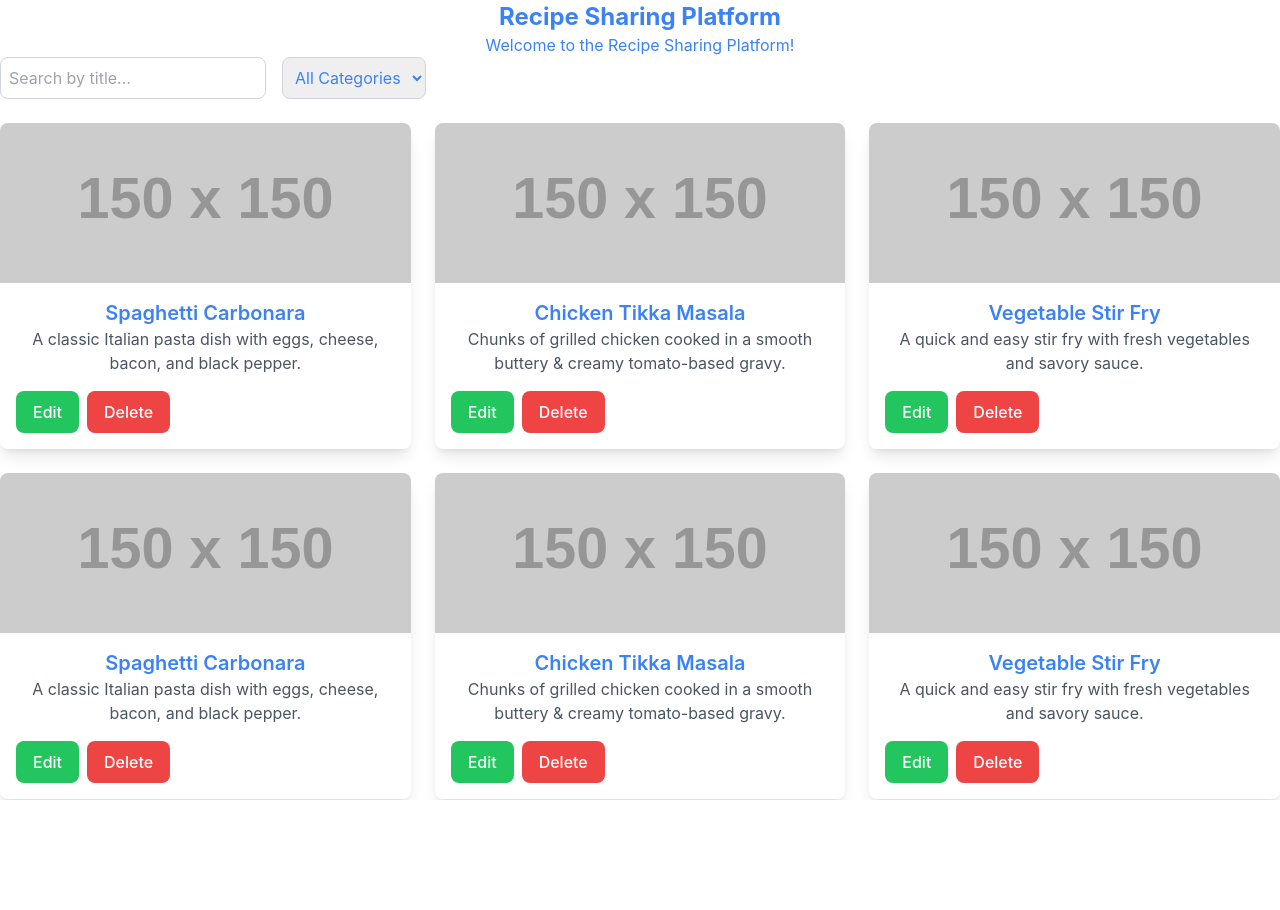
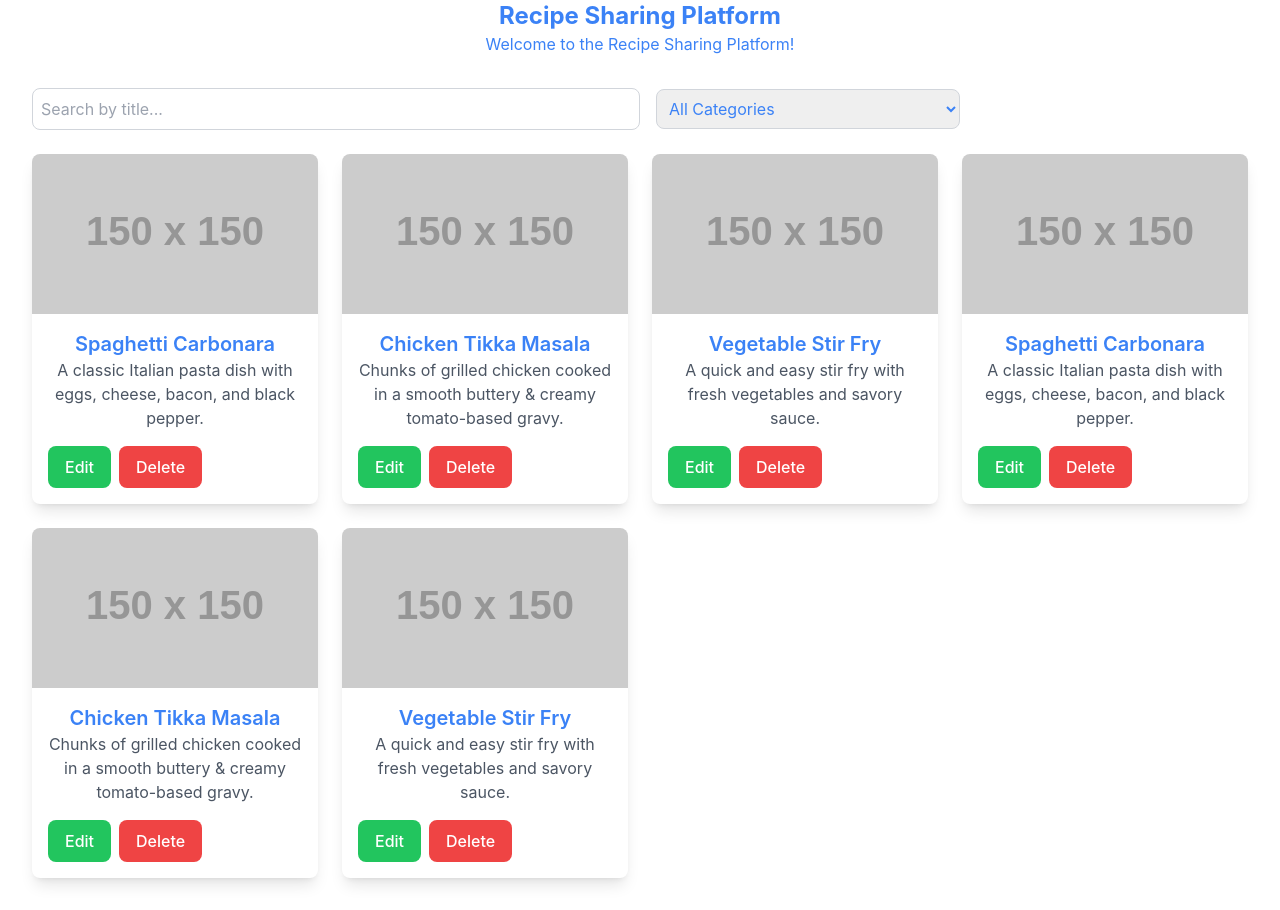
Before and after one commit to Lucas19940820/alx-fe-reactjs, a React (Vite) app in the folder recipe-sharing-platform/: page / in a window 1280 px wide. Before the commit the page ends 800 px from the top, so only its background shows below. Built offline with nearby package versions, Linux system fonts and the light colour scheme.

Commit message:
Update responsive layout

```diff
--- a/recipe-sharing-platform/src/components/HomePage.jsx
+++ b/recipe-sharing-platform/src/components/HomePage.jsx
@@ -30,7 +30,7 @@ const HomePage = () => {
   }, [recipes, filterCriteria, searchQuery]);
 
   return (
-    <div>
+    <div className="p-4 md:p-8">
       {editingRecipe && (
         <div className="fixed inset-0 flex items-center justify-center bg-black bg-opacity-50 z-10">
           <EditRecipeForm
@@ -40,16 +40,16 @@ const HomePage = () => {
         </div>
       )}
 
-      <div className="mb-6 flex gap-4">
+      <div className="mb-6 flex flex-col gap-4 md:flex-row md:items-center">
         <input
           type="text"
           placeholder="Search by title..."
           onChange={(e) => setSearchQuery(e.target.value)}
-          className="p-2 border border-gray-300 rounded-lg"
+          className="p-2 border border-gray-300 rounded-lg w-full md:w-1/2"
         />
         <select
           onChange={(e) => setFilterCriteria(e.target.value)}
-          className="p-2 border border-gray-300 rounded-lg"
+          className="p-2 border border-gray-300 rounded-lg w-full md:w-1/4"
         >
           <option value="">All Categories</option>
           <option value="dessert">Dessert</option>
@@ -58,7 +58,7 @@ const HomePage = () => {
         </select>
       </div>
 
-      <div className="grid grid-cols-1 sm:grid-cols-2 lg:grid-cols-3 gap-6">
+      <div className="grid grid-cols-1 sm:grid-cols-2 md:grid-cols-3 lg:grid-cols-4 gap-6">
         {filteredRecipes.map((recipe) => (
           <div
             key={recipe.id}
```
